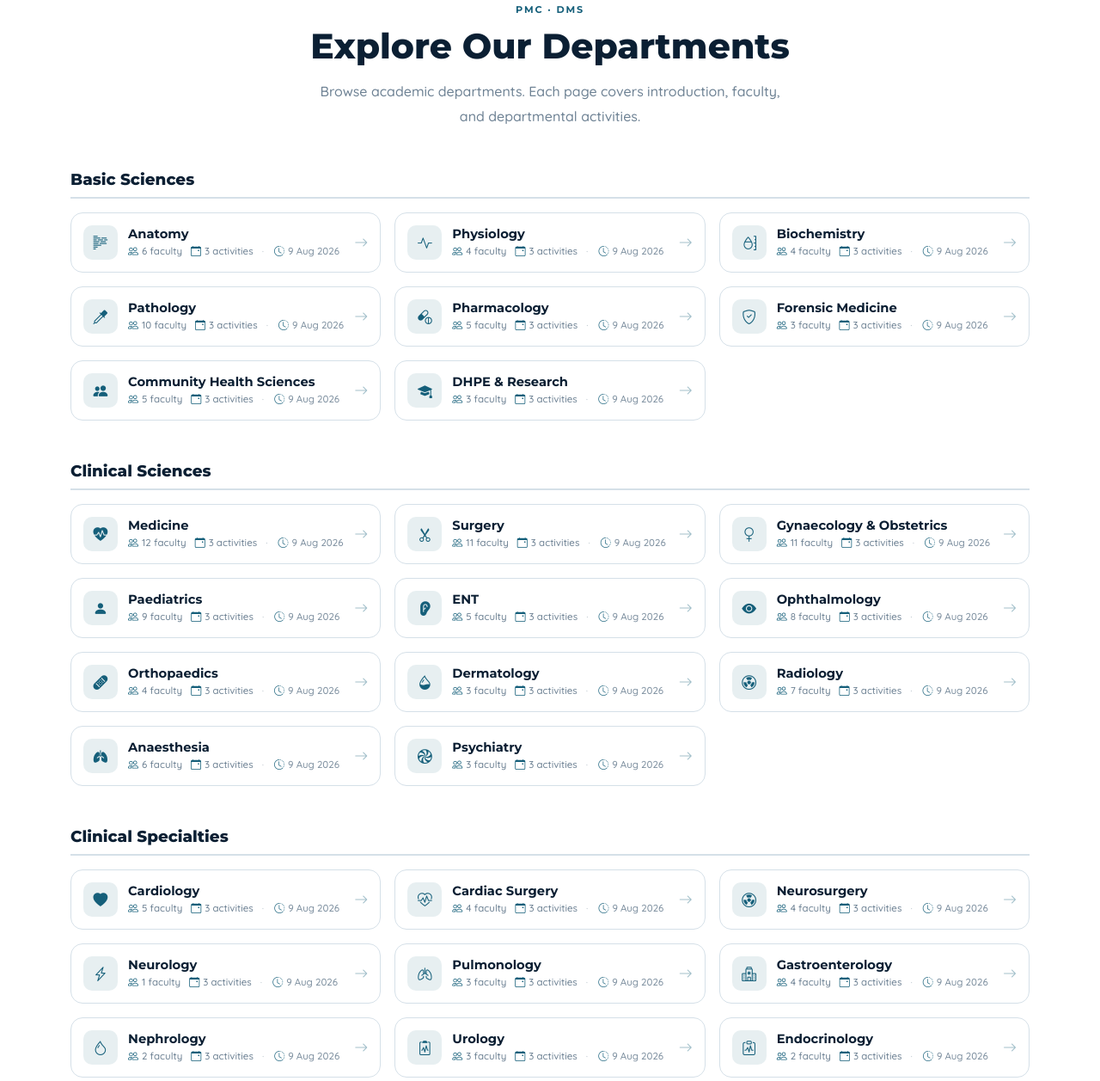
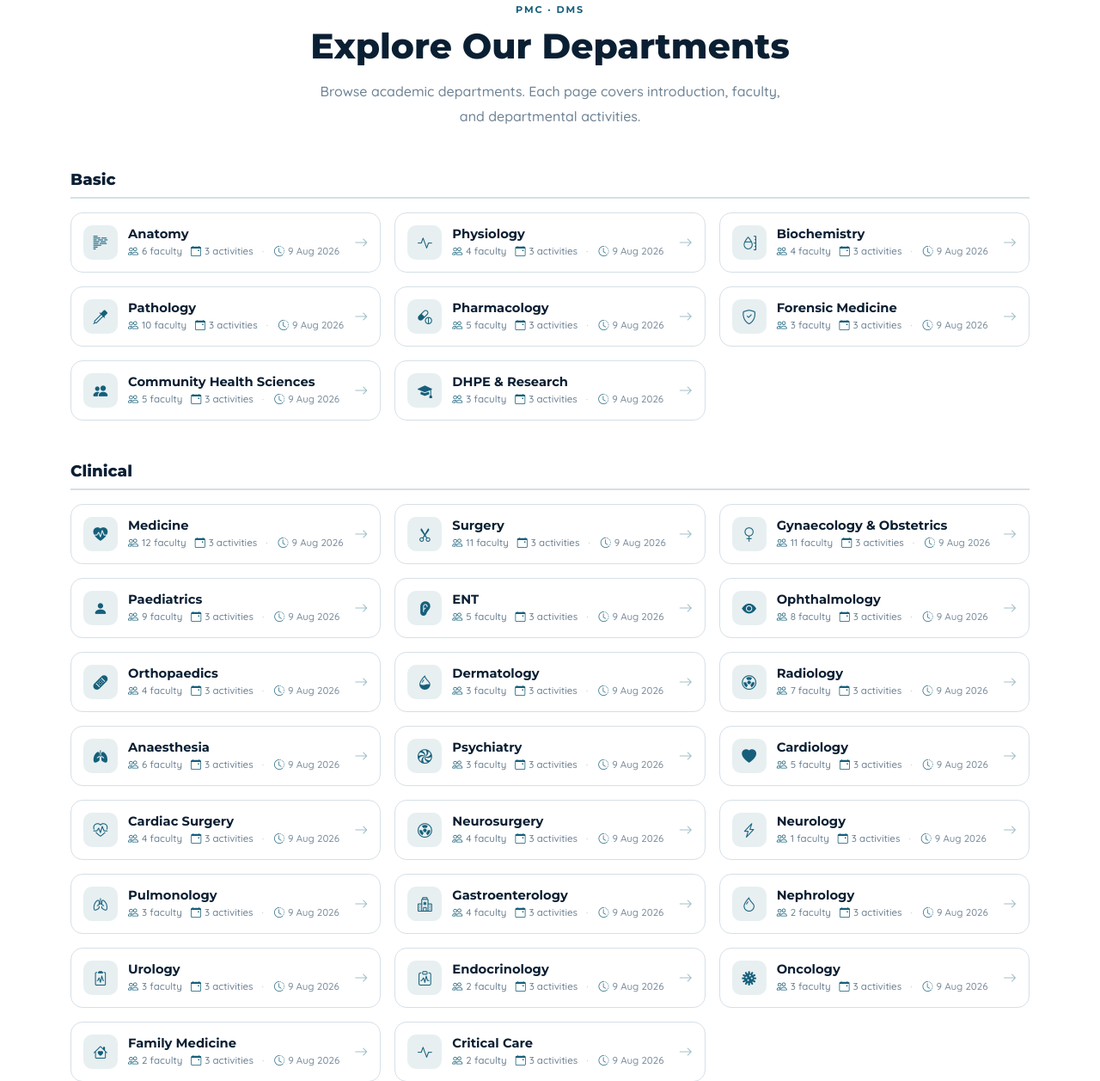
Before and after one commit to Prime-Foundation-Peshawar/dms, a PHP site: page /departments.php in a window 1280 px wide. Shown: the part 455-1712 px from the top of the page at 86% size. Run offline with PHP 8.4, Linux system fonts and the light colour scheme.

Commit message:
Rename department categories to Basic and Clinical.
Co-authored-by: Cursor <cursoragent@cursor.com>

```diff
--- a/includes/departments-data.php
+++ b/includes/departments-data.php
@@ -7,7 +7,7 @@ $academic_departments = [
   'anatomy' => [
     'name' => 'Anatomy',
     'icon' => 'bi-body-text',
-    'group' => 'Basic Sciences',
+    'group' => 'Basic',
     'intro' => [
       'The Department of Anatomy provides foundational knowledge of human structure essential to clinical practice. Through lectures, dissection, histology, and imaging correlation, students develop a clear understanding of gross and microscopic anatomy.',
       'Faculty emphasize applied anatomy relevant to surgery, medicine, and diagnostic specialties, preparing MBBS students for clinical years with strong morphological and spatial reasoning.',
@@ -66,7 +66,7 @@ $academic_departments = [
   'physiology' => [
     'name' => 'Physiology',
     'icon' => 'bi-activity',
-    'group' => 'Basic Sciences',
+    'group' => 'Basic',
     'intro' => [
       'The Department of Physiology teaches normal body-system function — the foundation for understanding disease mechanisms and therapeutics in later clinical training.',
       'Practicals and tutorials reinforce cardiovascular, respiratory, renal, and neurophysiology concepts required for competent clinical reasoning.',
@@ -115,7 +115,7 @@ $academic_departments = [
   'biochemistry' => [
     'name' => 'Biochemistry',
     'icon' => 'bi-moisture',
-    'group' => 'Basic Sciences',
+    'group' => 'Basic',
     'intro' => [
       'The Department of Biochemistry covers molecular and metabolic processes essential to health, laboratory diagnostics, and clinical decision-making.',
       'Students learn biochemical pathways and their clinical relevance through lectures, practicals, and case-based discussions.',
@@ -164,7 +164,7 @@ $academic_departments = [
   'pathology' => [
     'name' => 'Pathology',
     'icon' => 'bi-eyedropper',
-    'group' => 'Basic Sciences',
+    'group' => 'Basic',
     'intro' => [
       'The Department of Pathology bridges basic science and clinical practice through the study of disease mechanisms, morphology, haematology, microbiology, and chemical pathology.',
       'Teaching prepares students to interpret laboratory findings and understand the pathological basis of medicine.',
@@ -243,7 +243,7 @@ $academic_departments = [
   'pharmacology' => [
     'name' => 'Pharmacology',
     'icon' => 'bi-capsule-pill',
-    'group' => 'Basic Sciences',
+    'group' => 'Basic',
     'intro' => [
       'The Department of Pharmacology focuses on mechanisms of drug action, therapeutics, adverse effects, and rational prescribing.',
       'Students develop safe prescribing habits aligned with clinical scenarios and essential medicine principles.',
@@ -297,7 +297,7 @@ $academic_departments = [
   'forensic-medicine' => [
     'name' => 'Forensic Medicine',
     'icon' => 'bi-shield-check',
-    'group' => 'Basic Sciences',
+    'group' => 'Basic',
     'intro' => [
       'The Department of Forensic Medicine covers medico-legal responsibilities, injury interpretation, and the interface of medicine and law.',
       'Training prepares graduates for ethical and legal duties expected of medical practitioners.',
@@ -341,7 +341,7 @@ $academic_departments = [
   'chs' => [
     'name' => 'Community Health Sciences',
     'icon' => 'bi-people-fill',
-    'group' => 'Basic Sciences',
+    'group' => 'Basic',
     'intro' => [
       'Community Health Sciences prepares students for population health, prevention, epidemiology, and community-oriented primary care.',
       'Field exposure and community placements connect classroom learning with real public-health needs in KP.',
@@ -395,7 +395,7 @@ $academic_departments = [
   'dhpe' => [
     'name' => 'DHPE & Research',
     'icon' => 'bi-mortarboard-fill',
-    'group' => 'Basic Sciences',
+    'group' => 'Basic',
     'intro' => [
       'The Department of Health Professions Education & Research supports teaching excellence, curriculum development, and educational scholarship across DMS.',
       'Faculty contribute to faculty development, assessment design, and research capacity building.',
@@ -439,7 +439,7 @@ $academic_departments = [
   'medicine' => [
     'name' => 'Medicine',
     'icon' => 'bi-heart-pulse-fill',
-    'group' => 'Clinical Sciences',
+    'group' => 'Clinical',
     'intro' => [
       'The Department of Medicine provides clinical training in internal medicine through ward work, outpatient clinics, and bedside teaching at affiliated hospitals.',
       'Students develop history-taking, examination, diagnostic reasoning, and patient-management skills under consultant supervision.',
@@ -528,7 +528,7 @@ $academic_departments = [
   'surgery' => [
     'name' => 'Surgery',
     'icon' => 'bi-scissors',
-    'group' => 'Clinical Sciences',
+    'group' => 'Clinical',
     'intro' => [
       'The Department of Surgery trains students in surgical assessment, operative principles, and peri-operative care across affiliated teaching hospitals.',
       'Clinical rotations emphasize safe practice, communication, and early recognition of surgical emergencies.',
@@ -612,7 +612,7 @@ $academic_departments = [
   'gynaecology' => [
     'name' => 'Gynaecology & Obstetrics',
     'icon' => 'bi-gender-female',
-    'group' => 'Clinical Sciences',
+    'group' => 'Clinical',
     'intro' => [
       'Gynaecology & Obstetrics provides training in women’s health, antenatal care, labour-ward practice, and common gynaecological conditions.',
       'Students gain clinical exposure in teaching-hospital settings with a focus on respectful, evidence-based care.',
@@ -696,7 +696,7 @@ $academic_departments = [
   'paediatrics' => [
     'name' => 'Paediatrics',
     'icon' => 'bi-person-fill',
-    'group' => 'Clinical Sciences',
+    'group' => 'Clinical',
     'intro' => [
       'The Department of Paediatrics focuses on child health, growth and development, neonatal care, and common paediatric illnesses.',
       'Hospital-based teaching builds competence in assessment and management of infants and children.',
@@ -770,7 +770,7 @@ $academic_departments = [
   'ent' => [
     'name' => 'ENT',
     'icon' => 'bi-ear-fill',
-    'group' => 'Clinical Sciences',
+    'group' => 'Clinical',
     'intro' => [
       'The ENT department covers disorders of the ear, nose, and throat with clinical and operative teaching for MBBS students.',
       'Students learn examination techniques, common ENT presentations, and appropriate referral pathways.',
@@ -824,7 +824,7 @@ $academic_departments = [
   'ophthalmology' => [
     'name' => 'Ophthalmology',
     'icon' => 'bi-eye-fill',
-    'group' => 'Clinical Sciences',
+    'group' => 'Clinical',
     'intro' => [
       'The Department of Ophthalmology trains students in eye examination, common ocular diseases, and vision-related public health issues.',
       'Clinical teaching develops skills in recognition of sight-threatening conditions and timely referral.',
@@ -893,7 +893,7 @@ $academic_departments = [
   'orthopaedics' => [
     'name' => 'Orthopaedics',
     'icon' => 'bi-bandaid-fill',
-    'group' => 'Clinical Sciences',
+    'group' => 'Clinical',
     'intro' => [
       'Orthopaedics focuses on musculoskeletal injury and disease, trauma care, and rehabilitation principles.',
       'Students participate in clinics, wards, and trauma-related teaching at affiliated hospitals.',
@@ -942,7 +942,7 @@ $academic_departments = [
   'dermatology' => [
     'name' => 'Dermatology',
     'icon' => 'bi-droplet-half',
-    'group' => 'Clinical Sciences',
+    'group' => 'Clinical',
     'intro' => [
       'The Department of Dermatology covers common skin diseases, clinical diagnosis, and outpatient-based teaching.',
       'Students learn pattern recognition and management approaches for frequently encountered dermatological conditions.',
@@ -986,7 +986,7 @@ $academic_departments = [
   'radiology' => [
     'name' => 'Radiology',
     'icon' => 'bi-radioactive',
-    'group' => 'Clinical Sciences',
+    'group' => 'Clinical',
     'intro' => [
       'Radiology introduces imaging modalities and interpretation skills essential for modern clinical practice.',
       'Teaching links radiological findings with clinical scenarios across medical and surgical specialties.',
@@ -1050,7 +1050,7 @@ $academic_departments = [
   'anaesthesia' => [
     'name' => 'Anaesthesia',
     'icon' => 'bi-lungs-fill',
-    'group' => 'Clinical Sciences',
+    'group' => 'Clinical',
     'intro' => [
       'The Department of Anaesthesia covers peri-operative care, airway management, pain control, and principles of safe anaesthesia.',
       'Students observe and learn critical skills relevant to emergency and operative medicine.',
@@ -1109,7 +1109,7 @@ $academic_departments = [
   'psychiatry' => [
     'name' => 'Psychiatry',
     'icon' => 'bi-hypnotize',
-    'group' => 'Clinical Sciences',
+    'group' => 'Clinical',
     'intro' => [
       'Psychiatry training covers mental health assessment, common psychiatric disorders, and patient-centred biopsychosocial care.',
       'Students develop communication skills and an understanding of stigma-sensitive clinical practice.',
@@ -1153,7 +1153,7 @@ $academic_departments = [
   'cardiology' => [
     'name' => 'Cardiology',
     'icon' => 'bi-heart-fill',
-    'group' => 'Clinical Specialties',
+    'group' => 'Clinical',
     'intro' => [
       'Cardiology training covers cardiovascular assessment, common heart diseases, and hospital-based clinical exposure.',
     ],
@@ -1206,7 +1206,7 @@ $academic_departments = [
   'cardiac-surgery' => [
     'name' => 'Cardiac Surgery',
     'icon' => 'bi-heart-pulse',
-    'group' => 'Clinical Specialties',
+    'group' => 'Clinical',
     'intro' => [
       'Cardiac Surgery provides teaching related to surgical management of cardiac disease in tertiary-care settings.',
     ],
@@ -1254,7 +1254,7 @@ $academic_departments = [
   'neurosurgery' => [
     'name' => 'Neurosurgery',
     'icon' => 'bi-radioactive',
-    'group' => 'Clinical Specialties',
+    'group' => 'Clinical',
     'intro' => [
       'Neurosurgery provides exposure to disorders of the brain, spine, and peripheral nerves requiring surgical assessment and care.',
     ],
@@ -1302,7 +1302,7 @@ $academic_departments = [
   'neurology' => [
     'name' => 'Neurology',
     'icon' => 'bi-lightning-charge',
-    'group' => 'Clinical Specialties',
+    'group' => 'Clinical',
     'intro' => [
       'Neurology focuses on disorders of the nervous system, clinical assessment, and neurological decision-making.',
     ],
@@ -1335,7 +1335,7 @@ $academic_departments = [
   'pulmonology' => [
     'name' => 'Pulmonology',
     'icon' => 'bi-lungs',
-    'group' => 'Clinical Specialties',
+    'group' => 'Clinical',
     'intro' => [
       'Pulmonology covers respiratory diseases, clinical assessment, and hospital-based respiratory care teaching.',
     ],
@@ -1378,7 +1378,7 @@ $academic_departments = [
   'gastroenterology' => [
     'name' => 'Gastroenterology',
     'icon' => 'bi-hospital',
-    'group' => 'Clinical Specialties',
+    'group' => 'Clinical',
     'intro' => [
       'Gastroenterology focuses on diseases of the digestive system with clinical teaching in hospital settings.',
     ],
@@ -1426,7 +1426,7 @@ $academic_departments = [
   'nephrology' => [
     'name' => 'Nephrology',
     'icon' => 'bi-droplet',
-    'group' => 'Clinical Specialties',
+    'group' => 'Clinical',
     'intro' => [
       'Nephrology focuses on kidney disease, fluid and electrolyte disorders, and related clinical management.',
     ],
@@ -1464,7 +1464,7 @@ $academic_departments = [
   'urology' => [
     'name' => 'Urology',
     'icon' => 'bi-clipboard2-pulse',
-    'group' => 'Clinical Specialties',
+    'group' => 'Clinical',
     'intro' => [
       'Urology covers diseases of the urinary tract and male reproductive system with clinical and operative teaching.',
     ],
@@ -1507,7 +1507,7 @@ $academic_departments = [
   'endocrinology' => [
     'name' => 'Endocrinology',
     'icon' => 'bi-clipboard-pulse',
-    'group' => 'Clinical Specialties',
+    'group' => 'Clinical',
     'intro' => [
       'Endocrinology focuses on hormonal disorders, diabetes care, and metabolic disease in clinical practice.',
     ],
@@ -1545,7 +1545,7 @@ $academic_departments = [
   'oncology' => [
     'name' => 'Oncology',
     'icon' => 'bi-virus',
-    'group' => 'Clinical Specialties',
+    'group' => 'Clinical',
     'intro' => [
       'Oncology provides teaching related to cancer diagnosis, multidisciplinary care, and supportive management.',
     ],
@@ -1588,7 +1588,7 @@ $academic_departments = [
   'family-medicine' => [
     'name' => 'Family Medicine',
     'icon' => 'bi-house-heart',
-    'group' => 'Clinical Specialties',
+    'group' => 'Clinical',
     'intro' => [
       'Family Medicine emphasizes comprehensive, continuity-based care across ages and common community presentations.',
     ],
@@ -1626,7 +1626,7 @@ $academic_departments = [
   'critical-care' => [
     'name' => 'Critical Care',
     'icon' => 'bi-activity',
-    'group' => 'Clinical Specialties',
+    'group' => 'Clinical',
     'intro' => [
       'Critical Care focuses on management of acutely ill patients and principles of intensive care medicine.',
     ],
```
